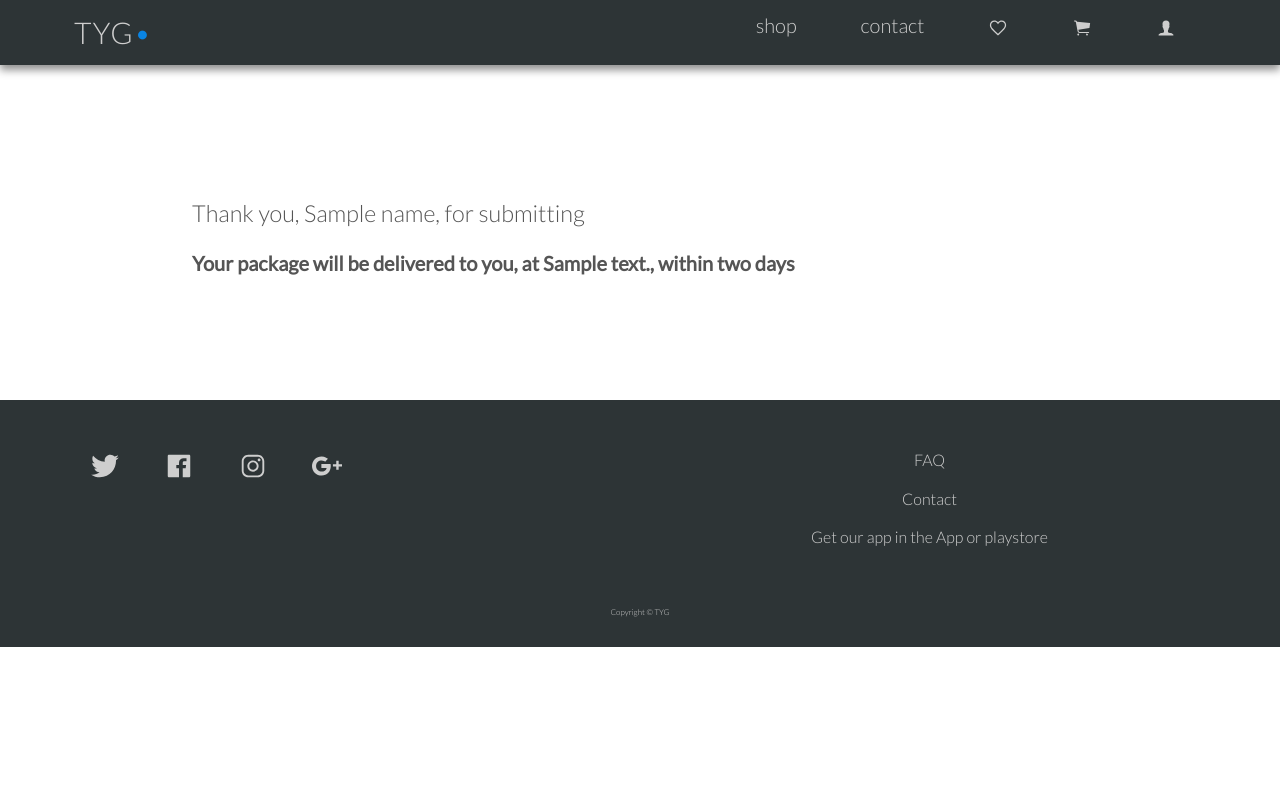
After one commit to unexpectedtokens/eindopdracht_p2, a Node server app: template views/formed.hbs in a window 1280 px wide. The commit adds this page. Run offline with Node 20, Linux system fonts and the light colour scheme; the template is opened without the code that fills it: most values are stand-ins (such as "Sample title", 1, 10 or a date in 2020).

Commit message:
eindelijk klaar

```diff
--- a/public/css/style.css
+++ b/public/css/style.css
@@ -347,3 +347,41 @@ footer {
 .main-second {
   display: none;
 }
+/*contacted.hbs contacted section*/
+.contacted-ty {
+  padding: 100px 0 200px 0;
+}
+.contacted-row h3 {
+  font-size: 150%;
+  margin-bottom: 30px;
+}
+.contacted-row p {
+  font-size: 90%;
+  margin-bottom: 5px;
+}
+/* form*/
+.formsec {
+  display: none;
+  padding: 100px 20px;
+}
+.formsec .form {
+  width: 100%;
+}
+.form-left-col {
+  text-align: right;
+}
+.formsec-submit {
+  padding: 10px 16px;
+  background-color: #0984e3;
+  border-radius: 15px;
+  margin: 10px auto;
+  cursor: pointer;
+}
+.formed {
+  padding: 200px 0 100px 0;
+}
+.formed h3,
+.formed h4 {
+  margin-left: 15%;
+  margin-bottom: 25px;
+}
--- a/public/script/script.js
+++ b/public/script/script.js
@@ -29,4 +29,11 @@ $(document).ready(function() {
     $(".contact-section").hide(100);
     $(".product-info").show(100);
   });
+  $(".submit-btn").click(() => {
+    $(".formsec").fadeIn(300);
+    $(".main-second").hide(200);
+    $(".main").hide(100);
+    $(".contact-section").hide(100);
+    $(".product-info").hide(100);
+  });
 });
--- a/server.js
+++ b/server.js
@@ -1,13 +1,11 @@
 const express = require("express");
 const hbs = require("hbs");
 const bp = require("body-parser");
-
-// const nodemailer = require("nodemailer");
+const nodemailer = require("nodemailer");
 let urlEncodedParser = bp.urlencoded({ extended: true });
 const app = express();
 var port = process.env.port || 4200;
 app.set("view-engine", "hbs");
-// hbs.registerPartials
 app.use(express.static(__dirname + "/public"));
 app.get("/", (req, res) => {
   res.render("frontpage.hbs");
@@ -15,35 +13,44 @@ app.get("/", (req, res) => {
 app.get("/contact", (req, res) => {
   res.render("contacted.hbs");
 });
-
 app.post("/contact", urlEncodedParser, (req, res) => {
   let email = req.body.email;
   let message = req.body.message;
   res.render("contacted.hbs", { email: email, message: message });
 });
+app.post("/formed", urlEncodedParser, (req, res) => {
+  let name = req.body.name;
+  let email = req.body.email;
+  let phone = req.body.phone;
+  let address = req.body.address;
+  let ads = req.body.ads;
+  async function main() {
+    let account = await nodemailer.createTestAccount();
+    let transporter = nodemailer.createTransport({
+      service: "Gmail",
+      auth: {
+        user: "nodemailertest999@gmail.com",
+        pass: "nodemailertest"
+      }
+    });
 
+    let mailOptions = {
+      from: '"DanieldeJong" <tyg@emailservice.com>',
+      to: email,
+      subject: `${name}'s order`,
+      text: `Your order has been received, it will be delivered to the following address within two days: ${address}` // plain text body
+    };
+
+    let info = await transporter.sendMail(mailOptions);
+
+    console.log("Message sent: %s", info.messageId);
+
+    console.log("Preview URL: %s", nodemailer.getTestMessageUrl(info));
+  }
+
+  main().catch(console.error);
+  res.render("formed.hbs", { name, email, phone, address, ads });
+});
 app.listen(port, () => {
   console.log(`Server running on http://localhost:${port}`);
 });
-
-// let transporter = nodemailer.createTransport({
-//   service: "g-mail",
-//   auth: {
-//     user: "dejong543@gmail.com",
-//   }
-// });
-
-// let mailOptions = {
-//   from: "dejong543@info.com",
-//   to: "mputto@icloud.com",
-//   subject: "Sending Email using Node.js",
-//   text: "That was easy!"
-// };
-
-// transporter.sendMail(mailOptions, function(error, info) {
-//   if (error) {
-//     console.log(error);
-//   } else {
-//     console.log("Email sent: " + info.response);
-//   }
-// });
--- /dev/null
+++ b/views/formed.hbs
@@ -0,0 +1,114 @@
+<html>
+
+<head>
+    <title>TYG</title>
+    <meta charset="utf-8" />
+    <meta name="viewport" content="width=device-width, initial-scale=1.0" />
+    <title>TYGGM</title>
+    <link rel="icon" href="media/guitar.png" />
+    <link rel="stylesheet" href="css/style.css" type="text/css" />
+    <!-- <link rel="stylesheet" href="css/hover-min.css" /> -->
+    <link rel="stylesheet" href="css/grid.css" />
+    <link rel="stylesheet" href="css/normalize.css" />
+    <link rel="stylesheet" href="css/queries.css" />
+    <link href="https://fonts.googleapis.com/css?family=Lato:100,300,300i,400" rel="stylesheet" />
+    <script rel="script" src="https://cdnjs.cloudflare.com/ajax/libs/jquery/3.3.1/jquery.min.js"></script>
+</head>
+
+<body>
+    <header>
+        <div class="row">
+            <div class="col span-1-of-3">
+                <a class="home" href="/">
+                    <h2>tyg<span class="dot">&bull; </span></h2>
+                </a>
+                <div class="hamburger-container">
+                    <ion-icon class="hamburger" name="menu"></ion-icon>
+                    <div class="hamburger-dropdown">
+                        <ul class="hamburger-list">
+                            <li><a class="home">Guitars</a></li>
+                            <li><a class="aaa">Amps & Accessories</a></li>
+                            <li><a class="contact-nav">Contact</a></li>
+                        </ul>
+                    </div>
+                </div>
+            </div>
+            <div class="col span-2-of-3 bs-nav">
+                <ul class="navbar-nav">
+                    <li class="dropdown">
+                        shop
+                        <div class="dropdown-content">
+                            <ul class="dropdown-list">
+                                <li><a class="home">Guitars</a></li>
+                                <li><a class="aaa">Amps & Accessories</a></li>
+                            </ul>
+                        </div>
+                    </li>
+                    <li><a class="contact-nav">contact</a></li>
+                    <li>
+                        <a href="#" class="wishlist">
+                            <ion-icon name="heart-empty"></ion-icon>
+                        </a>
+                    </li>
+                    <li class="cart">
+                        <a href="#" class="cart">
+                            <ion-icon name="ios-cart"></ion-icon>
+                        </a>
+                    </li>
+                    <li class="cart">
+                        <a href="#" class="logicon">
+                            <ion-icon name="ios-person"></ion-icon>
+                        </a>
+                    </li>
+                    <li class="small-screen-menu"></li>
+                </ul>
+            </div>
+        </div>
+    </header>
+    <section class="formed">
+        <h3>Thank you, {{name}}, for submitting</h3>
+        <h4>Your package will be delivered to you, at {{address}}, within two days</h4>
+    </section>
+    <footer>
+        <div class="row">
+            <div class="col span-1-of-2 social">
+                <ul>
+                    <li>
+                        <a>
+                            <ion-icon class="twitter" name="logo-twitter"></ion-icon>
+                        </a>
+                    </li>
+                    <li>
+                        <a>
+                            <ion-icon class="facebook" name="logo-facebook"></ion-icon>
+                        </a>
+                    </li>
+                    <li>
+                        <a>
+                            <ion-icon class="ig" name="logo-instagram"></ion-icon>
+                        </a>
+                    </li>
+                    <li>
+                        <a>
+                            <ion-icon class="gp" name="logo-googleplus"></ion-icon>
+                        </a>
+                    </li>
+                </ul>
+            </div>
+            <div class="col span-1-of-2 footer-list">
+                <ul>
+                    <li>FAQ</li>
+                    <li class="contact-nav">Contact</li>
+                    <li>Get our app in the App or playstore</li>
+                </ul>
+            </div>
+        </div>
+        <div class="row copy">
+            <p>Copyright &copy; TYG</p>
+        </div>
+    </footer>
+    <script src="https://unpkg.com/ionicons@4.5.0/dist/ionicons.js"></script>
+    <script rel="script" src="script/script.js"></script>
+</body>
+
+</html>
```
Also changed, not shown: views/contacted.hbs (+5 -5 lines), views/frontpage.hbs (+43 -0 lines), 3 other files.
